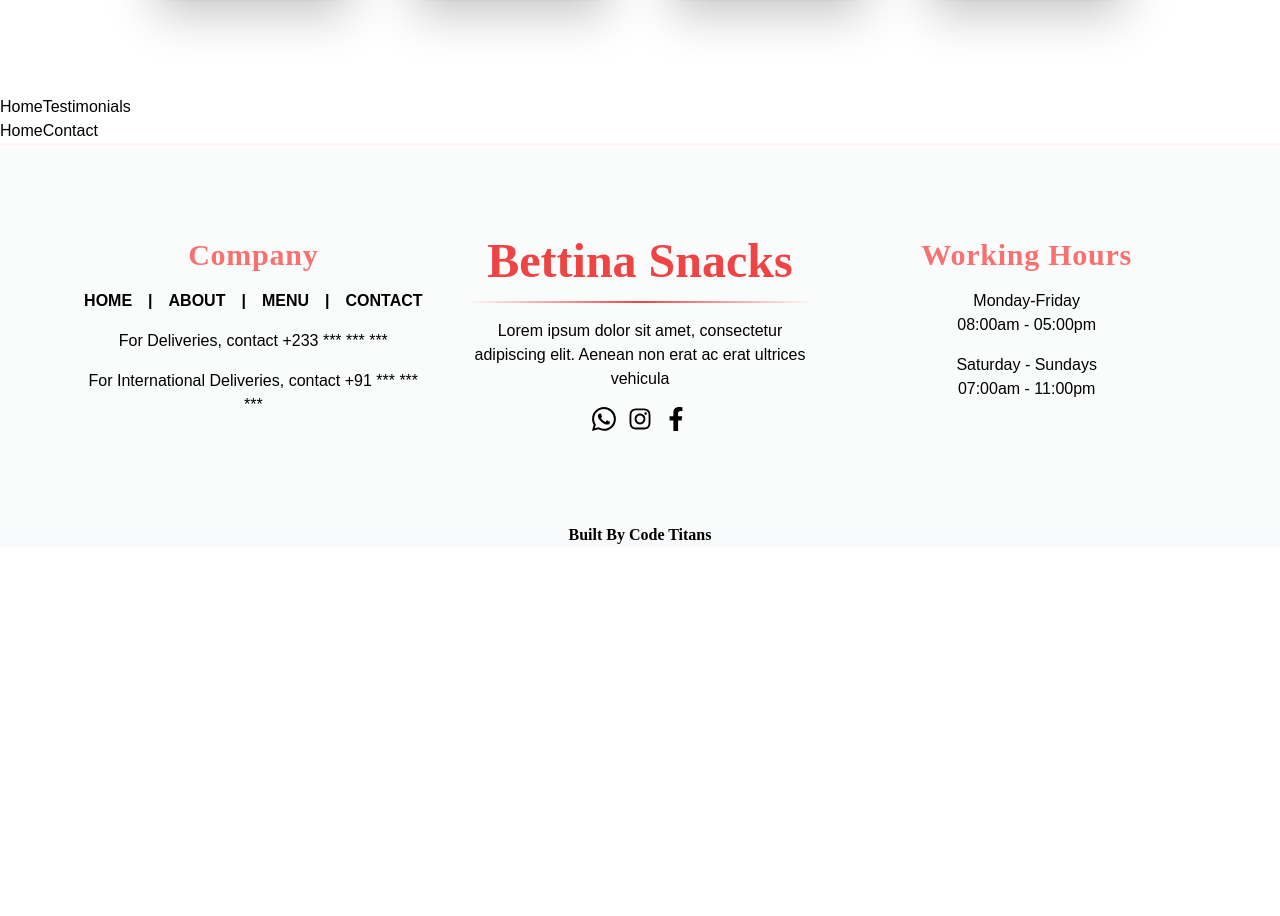
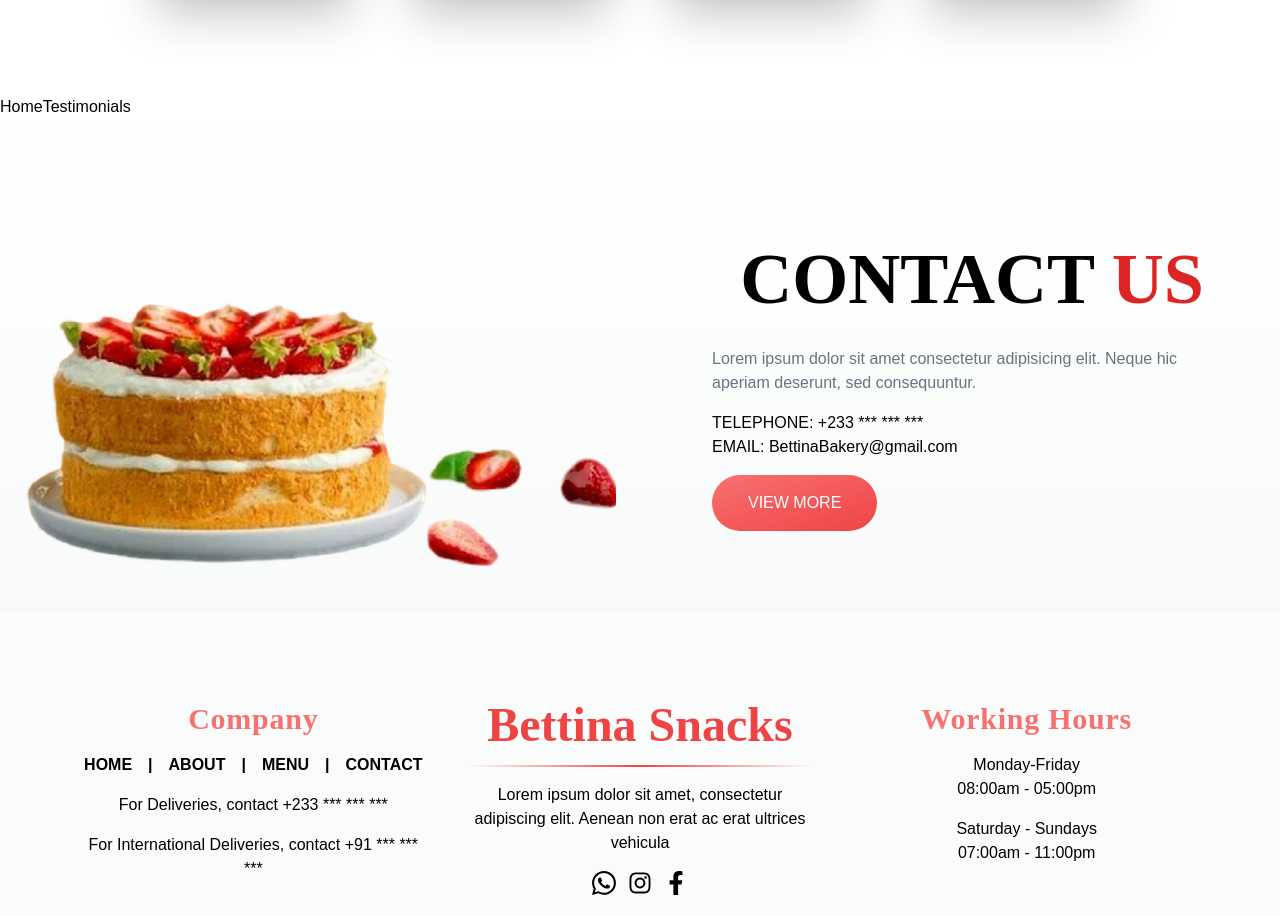
Before and after one commit to 208-code-titans/bettina-snacks, a React (Create React App) app: page / in a window 1280 px wide. Shown: the part 1849-2765 px from the top of the page. Before the commit the page ends 2396 px from the top, so only its background shows below. Built offline with nearby package versions, Linux system fonts and the light colour scheme.

Commit message:
Contact Page Completed

```diff
--- a/package.json
+++ b/package.json
@@ -14,7 +14,7 @@
     "react-icon": "^1.0.0",
     "react-icons": "^4.4.0",
     "react-router-dom": "^6.3.0",
-    "react-scripts": "5.0.1",
+    "react-scripts": "^5.0.1",
     "web-vitals": "^2.1.4"
   },
   "scripts": {
--- a/src/components/HomeContact/HomeContact.jsx
+++ b/src/components/HomeContact/HomeContact.jsx
@@ -1,11 +1,50 @@
 import React from 'react'
-import { Button } from '../components'
+import { Button,LandingSubHeading } from '../components'
 import { homeContact } from '../images'
 
 
 const HomeContact = () => {
   return (
-    <div>HomeContact</div>
+    <div className='bg-gradient-to-b from-white to-overlay pt-12 '>
+			<div className='hidden md:flex w-full h-full items-center gap-12'>
+				<div className='w-[50%]'>
+					<img src={homeContact} alt='' />
+				</div>
+				<div className='w-[50%]'>
+					<div className='w-full gap-4 flex flex-col py-8 px-12'>
+						<LandingSubHeading
+							title='CONTACT'
+							span='US'
+							subtitle='Lorem ipsum dolor sit amet consectetur adipisicing elit. Neque hic aperiam deserunt, sed consequuntur.'
+						/>
+            <div>
+          <p>TELEPHONE: +233 *** *** ***</p>
+					<p>EMAIL: BettinaBakery@gmail.com</p>
+          </div>
+						<Button route='/contact' text='VIEW MORE' />
+					</div>
+				</div>
+			</div>
+			<div className='flex md:hidden w-full h-full items-center flex-col-reverse justify-between gap-4 bg-white pt-32'>
+				<div className='w-full'>
+					<img src={homeContact} alt='' />
+				</div>
+				<div className='w-full '>
+					<div className='w-full gap-4 flex flex-col py-8 px-4'>
+						<LandingSubHeading
+							title='CONTACT'
+							span ='US'
+							subtitle='Lorem ipsum dolor sit amet consectetur adipisicing elit. Neque hic aperiam deserunt, sed consequuntur.'
+						/>
+          <div>
+          <p>TELEPHONE: +233 *** *** ***</p>
+					<p>EMAIL: BettinaBakery@gmail.com</p>
+          </div>
+						<Button route='/contact' text='VIEW MORE'/>
+					</div>
+				</div>
+			</div>
+		</div>
   )
 }
 
```
Also changed, not shown: 1 other file (tests, documents, lock files or other folders).
